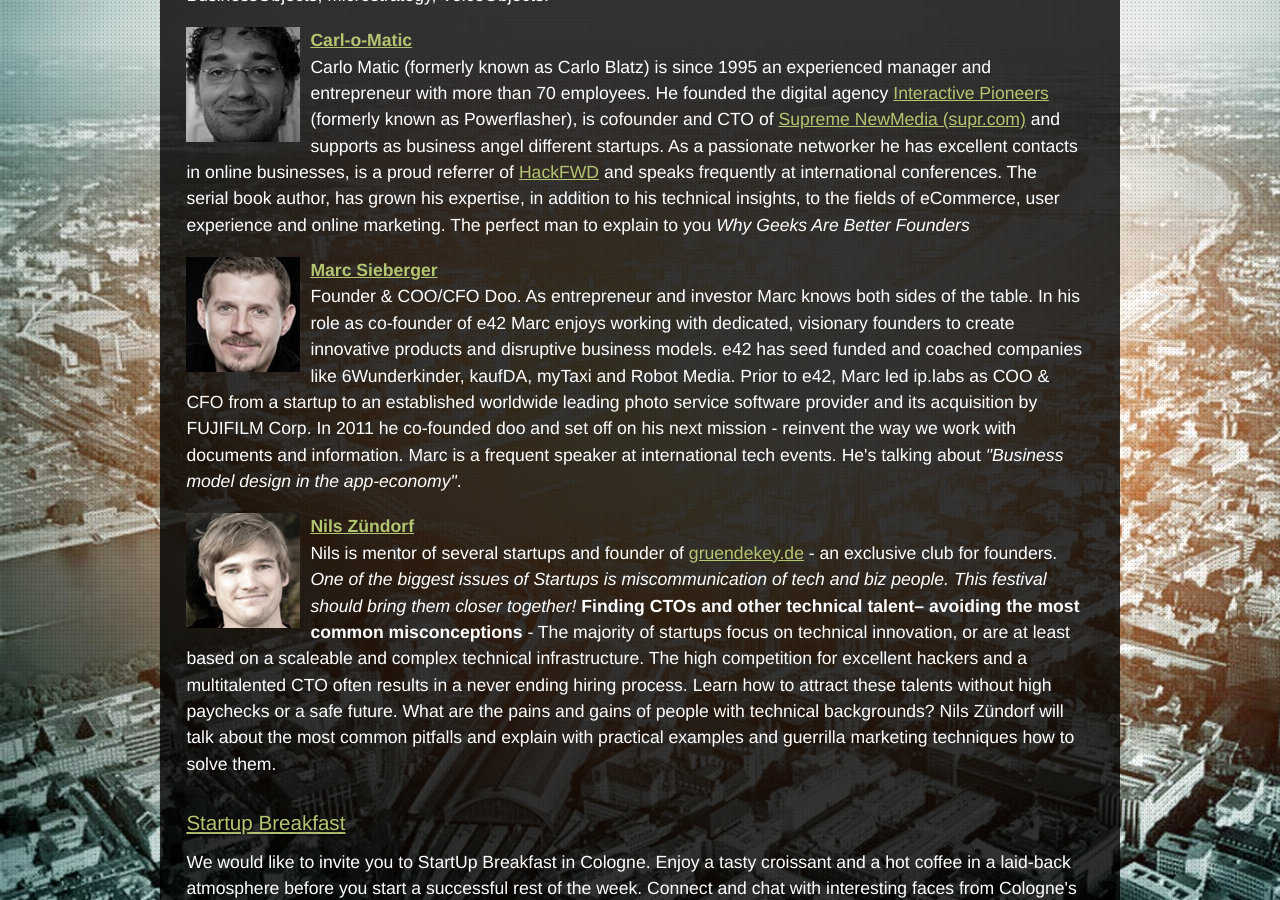
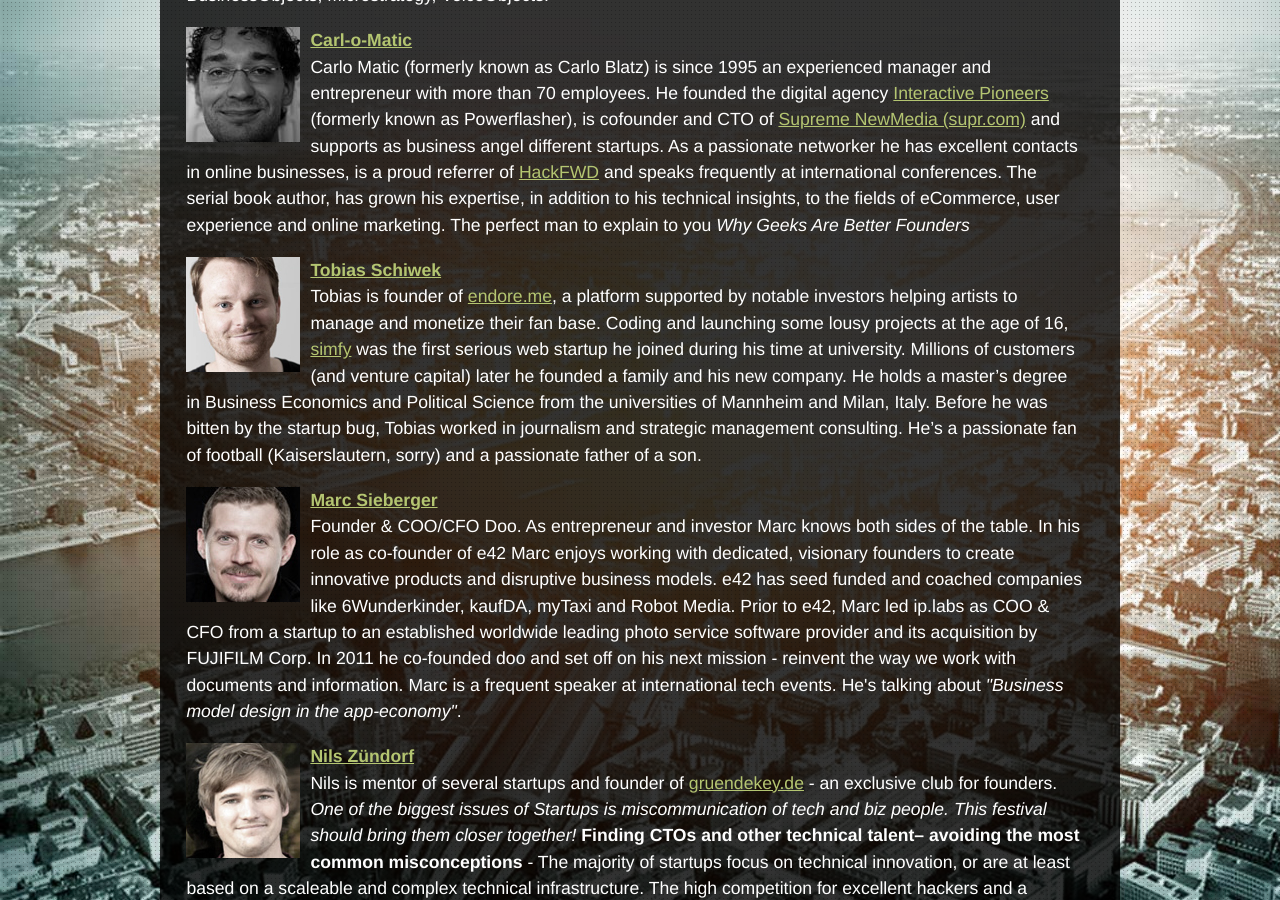
Before and after one commit to InteractiveCologne/interactivecologne.github.com, a Jekyll site: the page built from startup.html, in a window 1280 px wide and 900 px high, scrolled down 1861 px. Built offline with Jekyll 4.4.1, drawn with Linux system fonts in a browser that asks for light colours; nearby versions of some CDN libraries.

Commit message:
added tobias schiwek

```diff
--- a/startup.html
+++ b/startup.html
@@ -52,6 +52,11 @@
 			<p class="speaker">
 				<img class="speaker" src="assets/images/speaker/carl-o-matic.jpg" alt="Carl-o-Matic"/><a href="#carl-o-matic" name="carl-o-matic"><strong>Carl-o-Matic</strong></a><br/>Carlo Matic (formerly known as Carlo Blatz) is since 1995 an experienced manager and entrepreneur with more than 70 employees. He founded the digital agency <a href="http://www.interactive-pioneers.de/">Interactive Pioneers</a> (formerly known as Powerflasher), is cofounder and CTO of <a href="http://supr.com">Supreme NewMedia (supr.com)</a> and supports as business angel different startups. As a passionate networker he has excellent contacts in online businesses, is a proud referrer of <a href="http://hackfwd.com">HackFWD</a> and speaks frequently at international conferences. The serial book author, has grown his expertise, in addition to his technical insights, to the fields of eCommerce, user experience and online marketing. The perfect man to explain to you <em>Why Geeks Are Better Founders</em>
 			</p>
+
+			<p class="speaker">
+				<img class="speaker" src="assets/images/speaker/tobias-schiwek.jpg" alt="Tobias Schiwek"/><a href="#tobias-schiwek" name="tobias-schiwek"><strong>Tobias Schiwek</strong></a><br/>Tobias is founder of <a href="http://endore.me">endore.me</a>, a platform supported by notable investors helping artists to manage and monetize their fan base. Coding and launching some lousy projects at the age of 16, <a href="http://simfy.de">simfy</a> was the first serious web startup he joined during his time at university. Millions of customers (and venture capital) later he founded a family and his new company. He holds a master’s degree in Business Economics and Political Science from the universities of Mannheim and Milan, Italy. Before he was bitten by the startup bug, Tobias worked in journalism and strategic management consulting. He’s a passionate fan of football (Kaiserslautern, sorry) and a passionate father of a son.
+			</p>
+
 			<p class="speaker">
 				<img class="speaker" src="assets/images/speaker/marc-sieberger.jpg" alt="Marc Sieberger"/><a href="#marc-sieberger" name="marc-sieberger"><strong>Marc Sieberger</strong></a><br/>Founder & COO/CFO Doo. As entrepreneur and investor Marc knows both sides of the table. In his role as co-founder of e42 Marc enjoys working with dedicated, visionary founders to create innovative products and disruptive business models. e42 has seed funded and coached companies like 6Wunderkinder, kaufDA, myTaxi and Robot Media. Prior to e42, Marc led ip.labs as COO & CFO from a startup to an established worldwide leading photo service software provider and its acquisition by FUJIFILM Corp. In 2011 he co-founded doo and set off on his next mission - reinvent the way we work with documents and information. Marc is a frequent speaker at international tech events. He's talking about <em>"Business model design in the app-economy"</em>.
 			</p>
```
Also changed, not shown: assets/images/speaker/tobias-schiwek.jpg (added).
